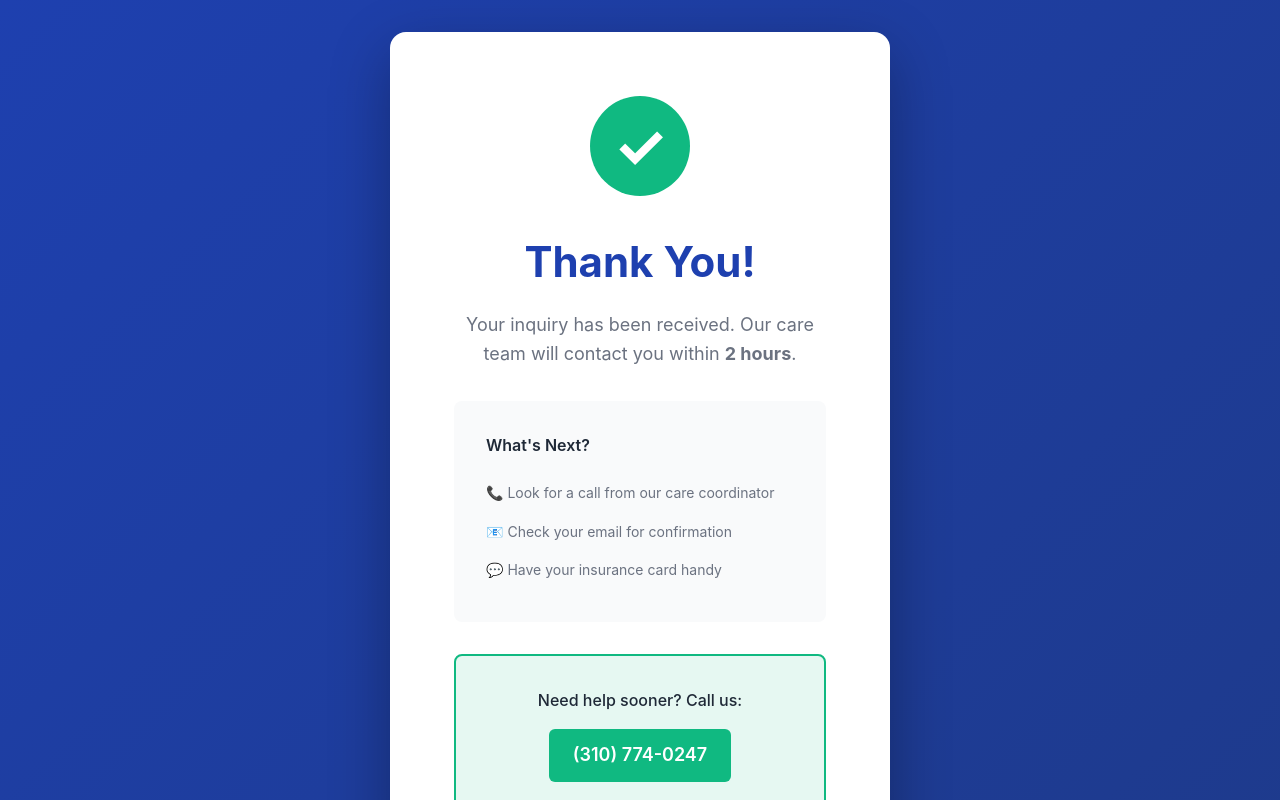
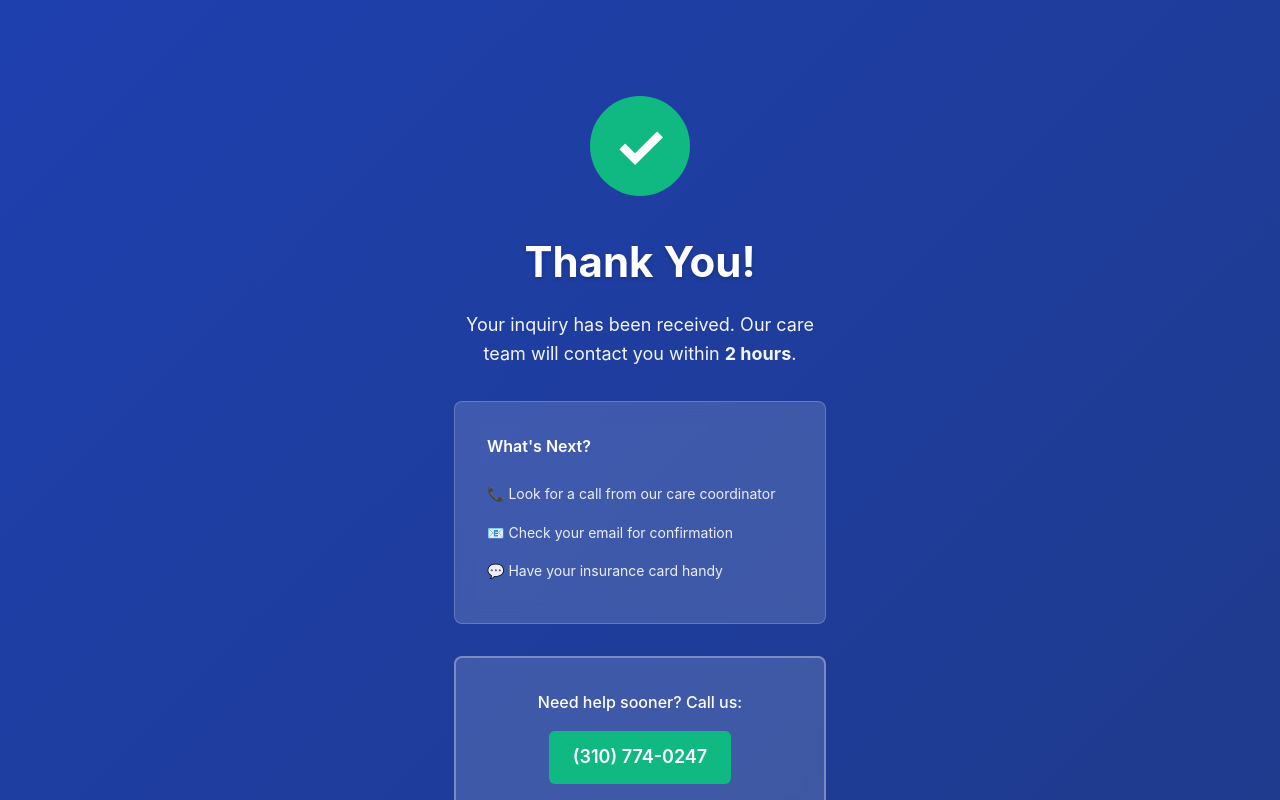
Before and after one commit to carnationhhc-netizen/Carnation, a Next.js app: page /thank-you in a window 1280 px wide. Shown: the top 800 px of the page. Built offline with nearby package versions, Linux system fonts and the light colour scheme.

Commit message:
Style: Remove white background from thank-you page, add glass morphism

```diff
--- a/styles/ThankYou.module.css
+++ b/styles/ThankYou.module.css
@@ -8,10 +8,9 @@
 }
 
 .content {
-  background: white;
+  background: transparent;
   padding: 4rem;
   border-radius: 16px;
-  box-shadow: 0 20px 60px rgba(0, 0, 0, 0.3);
   max-width: 500px;
   text-align: center;
   animation: slideIn 0.6s ease;
@@ -57,29 +56,32 @@
 
 .content h1 {
   font-size: 42px;
-  color: var(--primary-color);
+  color: white;
   margin-bottom: 1rem;
   font-weight: 700;
+  text-shadow: 0 2px 4px rgba(0, 0, 0, 0.2);
 }
 
 .message {
   font-size: 18px;
-  color: var(--text-light);
+  color: rgba(255, 255, 255, 0.95);
   margin-bottom: 2rem;
   line-height: 1.6;
 }
 
 .details {
-  background: var(--bg-light);
+  background: rgba(255, 255, 255, 0.15);
   padding: 2rem;
   border-radius: 8px;
   margin-bottom: 2rem;
   text-align: left;
+  backdrop-filter: blur(10px);
+  border: 1px solid rgba(255, 255, 255, 0.2);
 }
 
 .details h3 {
   font-size: 16px;
-  color: var(--text-dark);
+  color: white;
   margin-bottom: 1rem;
   font-weight: 600;
 }
@@ -92,20 +94,21 @@
 
 .details li {
   padding: 0.5rem 0;
-  color: var(--text-light);
+  color: rgba(255, 255, 255, 0.9);
   font-size: 14px;
 }
 
 .contact {
-  background: rgba(16, 185, 129, 0.1);
+  background: rgba(255, 255, 255, 0.15);
   padding: 2rem;
   border-radius: 8px;
   margin-bottom: 2rem;
-  border: 2px solid var(--accent-color);
+  border: 2px solid rgba(255, 255, 255, 0.3);
+  backdrop-filter: blur(10px);
 }
 
 .contact p {
-  color: var(--text-dark);
+  color: white;
   margin-bottom: 1rem;
   font-weight: 500;
 }
```
